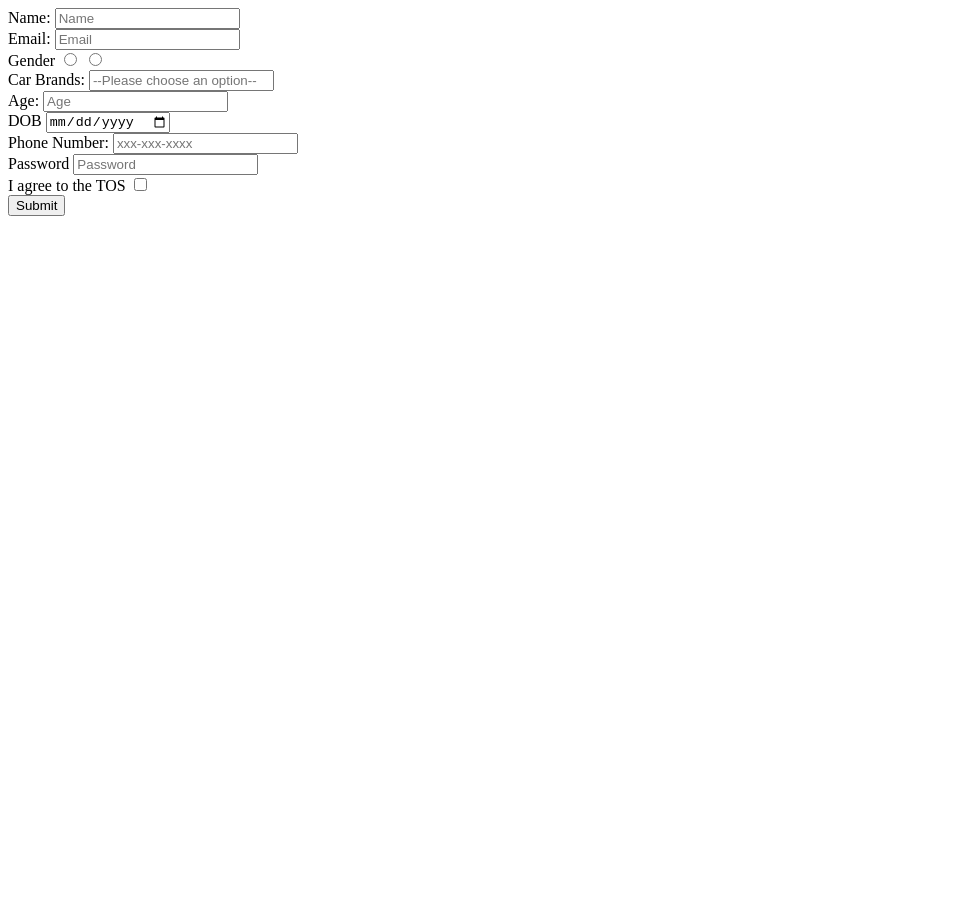
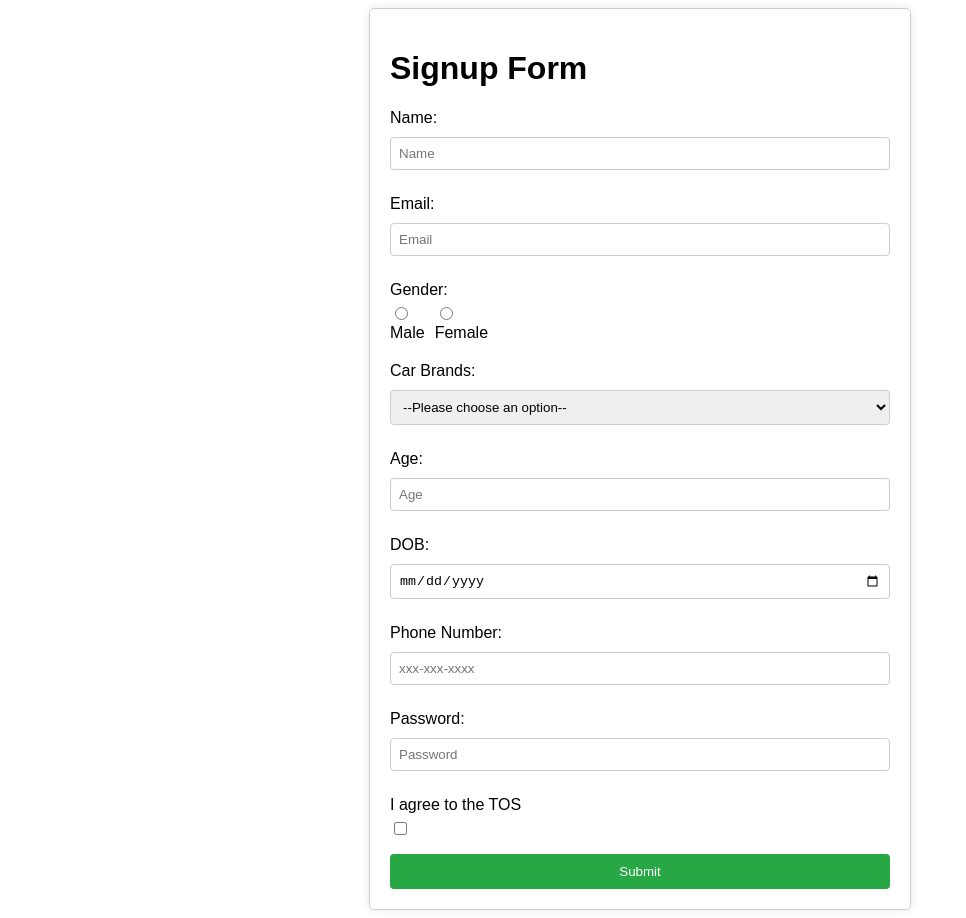
Before and after one commit to acciojob/signup-form-car-mitkari49, a website: page main.html in a window 1280 px wide. Shown: the whole page, without its empty margins (0-966 px from the left). Before the commit the page ends 800 px from the top, so only its background shows below. Drawn offline with Linux system fonts and the light colour scheme.

Commit message:
created a submission

```diff
--- a/main.html
+++ b/main.html
@@ -1,58 +1,124 @@
 <!DOCTYPE html>
-
-<html>
+<html lang="en">
 
 <head>
-	<link rel="stylesheet" href="styles.css">
+    <meta charset="UTF-8">
+    <meta name="viewport" content="width=device-width, initial-scale=1.0">
+    <title>Signup Form</title>
+    <style>
+        .container {
+            max-width: 500px;
+            margin: auto;
+            padding: 20px;
+            border: 1px solid #ccc;
+            border-radius: 5px;
+            box-shadow: 0 0 10px rgba(0, 0, 0, 0.1);
+            font-family: Arial, sans-serif;
+        }
+
+        .form-group {
+            margin-bottom: 15px;
+        }
+
+        label {
+            display: block;
+            margin-bottom: 5px;
+        }
+
+        input[type="text"],
+        input[type="email"],
+        input[type="number"],
+        input[type="date"],
+        input[type="tel"],
+        input[type="password"],
+        select {
+            width: 100%;
+            padding: 8px;
+            margin-top: 5px;
+            margin-bottom: 10px;
+            border: 1px solid #ccc;
+            border-radius: 4px;
+            box-sizing: border-box;
+        }
+
+        button {
+            width: 100%;
+            padding: 10px;
+            background-color: #28a745;
+            color: white;
+            border: none;
+            border-radius: 4px;
+            cursor: pointer;
+        }
+
+        button:hover {
+            background-color: #218838;
+        }
+
+        .radio-group {
+            display: flex;
+            gap: 10px;
+        }
+    </style>
 </head>
 
 <body>
-	<!-- the entire body must be written by student -->
     <div class="container">
+        <h1>Signup Form</h1>
         <form method="post">
             <div class="form-group">
                 <label for="name">Name:</label>
-				<input type="text" id="name" required placeholder="Name">
+                <input type="text" id="name" name="name" minlength="3" maxlength="50" required placeholder="Name">
             </div>
             <div class="form-group">
                 <label for="email">Email:</label>
-				<input id="email" type="email" required placeholder="Email">
+                <input type="email" id="email" name="email" required placeholder="Email">
             </div>
             <div class="form-group">
-				<label for="gender">Gender</label>
-				<input type="radio" id="gender_m" required name="gender">
-				<input type="radio" id="gender_f" required name="gender">
+                <label for="gender">Gender:</label>
+                <div class="radio-group">
+                    <div>
+                        <input type="radio" id="gender_m" name="gender" value="male" required>
+                        <label for="gender_m">Male</label>
+                    </div>
+                    <div>
+                        <input type="radio" id="gender_f" name="gender" value="female" required>
+                        <label for="gender_f">Female</label>
+                    </div>
+                </div>
             </div>
             <div class="form-group">
                 <label for="cars">Car Brands:</label>
-				<input type="select" id="cars" placeholder="--Please choose an option--" required >
+                <select id="cars" name="cars" required>
+                    <option value="" disabled selected>--Please choose an option--</option>
+                    <option value="bmw">BMW</option>
+                    <option value="audi">Audi</option>
+                    <option value="mercedes">Mercedes</option>
+                </select>
             </div>
             <div class="form-group">
                 <label for="age">Age:</label>
-				<input type="number" required id="age" placeholder="Age">
+                <input type="number" id="age" name="age" required placeholder="Age">
             </div>
             <div class="form-group">
-				<label for="dob">DOB</label>
-				<input type="date" requiredid="dob">
+                <label for="dob">DOB:</label>
+                <input type="date" id="dob" name="dob" required>
             </div>
             <div class="form-group">
                 <label for="tel">Phone Number:</label>
-				<input type="tel" id="tel" placeholder="xxx-xxx-xxxx">
+                <input type="tel" id="tel" name="tel" placeholder="xxx-xxx-xxxx">
             </div>
             <div class="form-group">
-				<label for="password">Password</label>
-				<input type="password" required id="password" placeholder="Password">
+                <label for="password">Password:</label>
+                <input type="password" id="password" name="password" required placeholder="Password">
             </div>
             <div class="form-group">
                 <label for="tos">I agree to the TOS</label>
-				<input type="checkbox" required id="tos">
+                <input type="checkbox" id="tos" name="tos" required>
             </div>
             <button type="submit">Submit</button>
         </form>
     </div>
-    <script type="text/javascript" src="./script.js">
-</script>
-
 </body>
 
 </html>
```
Lines whose indentation alone changed are shown as unchanged.
